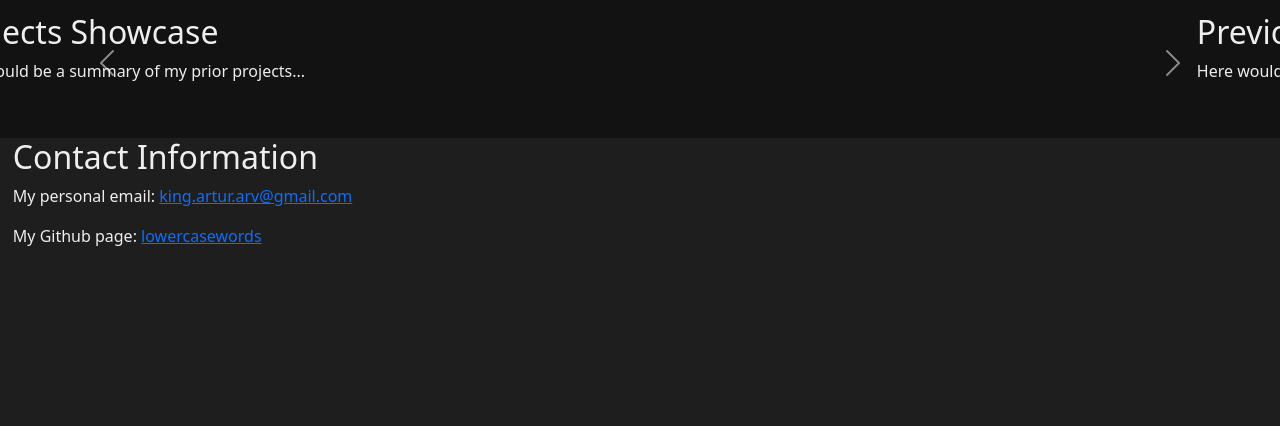
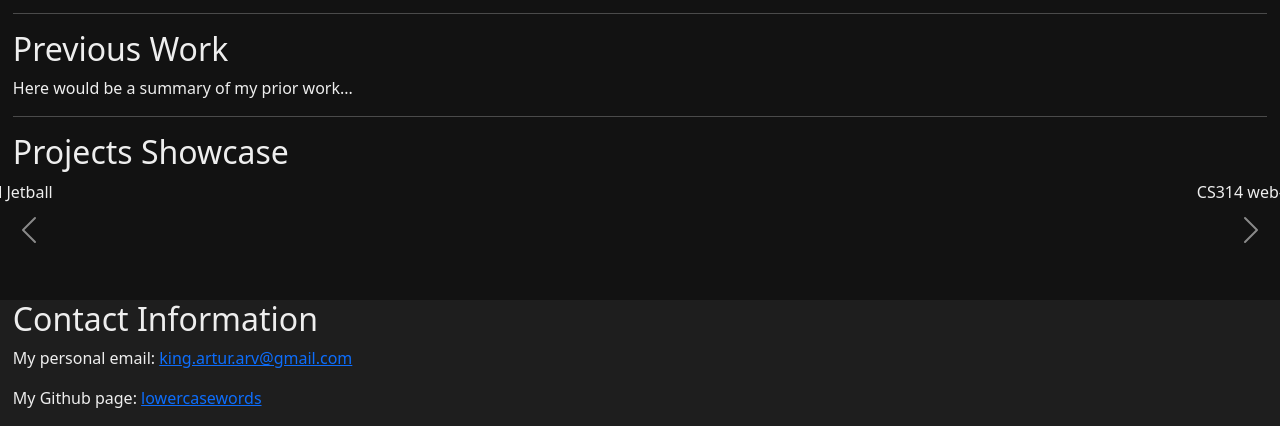
Before and after one commit to lowercasewords/lowercasewords.github.io, a plain HTML site: page index.html in a window 1280 px wide. Shown: the part 382-808 px from the top of the page. Drawn offline with nearby package versions, Linux system fonts and the light colour scheme.

Commit message:
repurpose carousel from displaying sections "previous work" and "projects" to instead be inside "projects" section; now displaying a list of projects

```diff
--- a/index.html
+++ b/index.html
@@ -74,29 +74,27 @@
           CTF competitions.
         </p>
       </section>
-
-      <section
-        id="sectionCarousel"
-        class="experience-collection carousel slide major-content-container"
-        data-bs-ride="carousel"
-      >
-        <!-- Previous work slide -->
-        <section
-          id="lowercasewords-previous-work"
-          class="carousel-item previous-work"
-        >
+      <hr />
+      <!-- Previous work -->
+      <section id="lowercasewords-previous-work" class="previous-work">
         <h2>Previous Work</h2>
         <p>Here would be a summary of my prior work...</p>
       </section>
-
-        <!-- Projects showcased slide -->
+      <hr />
+      <!-- Projects showcased-->
+      <section id="lowercasewords-projects-showcase" class="projects-showcase">
+        <h2>Projects Showcase</h2>
                 <section
-          id="lowercasewords-projects-showcase"
-          class="carousel-item active projects-showcase"
+          id="sectionCarousel"
+          class="project-collection carousel slide"
+          data-bs-ride="carousel"
+          data-interval="false"
         >
-          <h2>Projects Showcase</h2>
-          <p>Here would be a summary of my prior projects...</p>
-        </section>
+          <article class="project carousel-item active">
+            Stellnull Jetball
+          </article>
+          <article class="project carousel-item">CS314 web-dev project</article>
+          <article class="project carousel-item"></article>
           <!-- left button for carousel -->
           <button
             class="carousel-control-prev"
@@ -119,6 +117,7 @@
             <span class="visually-hidden">Next</span>
           </button>
         </section>
+      </section>
     </main>
     <footer id="lowercasewords-contact-information" class="contact-information">
       <h2>Contact Information</h2>
--- a/styles.css
+++ b/styles.css
@@ -54,17 +54,19 @@ nav.primary-navbar:first-child h3.navbar-title {
   margin: 5px 20px 5px 20px;
 }
 
-.experience-collection.carousel {
+.project-collection.carousel {
   min-height: 100px;
   /* background-color: var(--primary-accent); */
 }
 
-.experience-collection.carousel section.previous-work {
-  /* background-color: var(--secondary-color); */
-  min-height: 50%;
+.project-collection.carousel > button.carousel-control-prev,
+.project-collection.carousel > button.carousel-control-next {
+  max-width: fit-content;
+  /* background-color: var(--primary-color); */
+  color: var(--third-accent);
 }
-
-.experience-collection.carousel section.projects-showcase {
-  /* background-color: var(--secondary-accent); */
-  min-height: 50%;
+.project-collection.carousel > button.carousel-control-prev:hover,
+.project-collection.carousel > button.carousel-control-next:hover {
+  background-color: var(--third-color);
+  color: var(--third-accent);
 }
```
Lines whose indentation alone changed are shown as unchanged.
